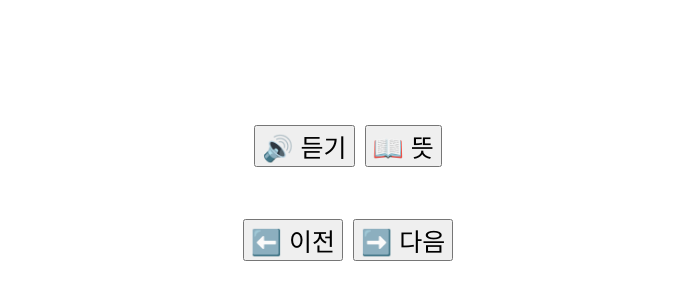
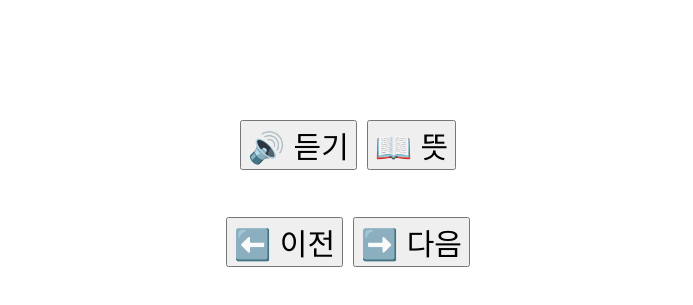
Before and after one commit to mooncatsenglish/English-app, a plain HTML site: page unit21.html in a window 1280 px wide. Shown: the part 285-590 px from the top of the page, without its empty margins (292-985 px from the left). Drawn offline with Linux system fonts and the light colour scheme.

Commit message:
Update unit21.html

```diff
--- a/unit21.html
+++ b/unit21.html
@@ -14,12 +14,12 @@
   <div id="meaning">뜻</div>
   <br><br>
 
-  <button onclick="speak()" style="font-size:25px;">🔊 듣기</button>
-  <button onclick="showMeaning()" style="font-size:25px;">📖 뜻</button>
+  <button onclick="speak()" style="font-size:30px;">🔊 듣기</button>
+  <button onclick="showMeaning()" style="font-size:30px;">📖 뜻</button>
   <br><br>
 
-  <button onclick="prev()" style="font-size:25px;">⬅️ 이전</button>
-  <button onclick="next()" style="font-size:25px;">➡️ 다음</button>
+  <button onclick="prev()" style="font-size:30px;">⬅️ 이전</button>
+  <button onclick="next()" style="font-size:30px;">➡️ 다음</button>
 
   <script>
 
```
